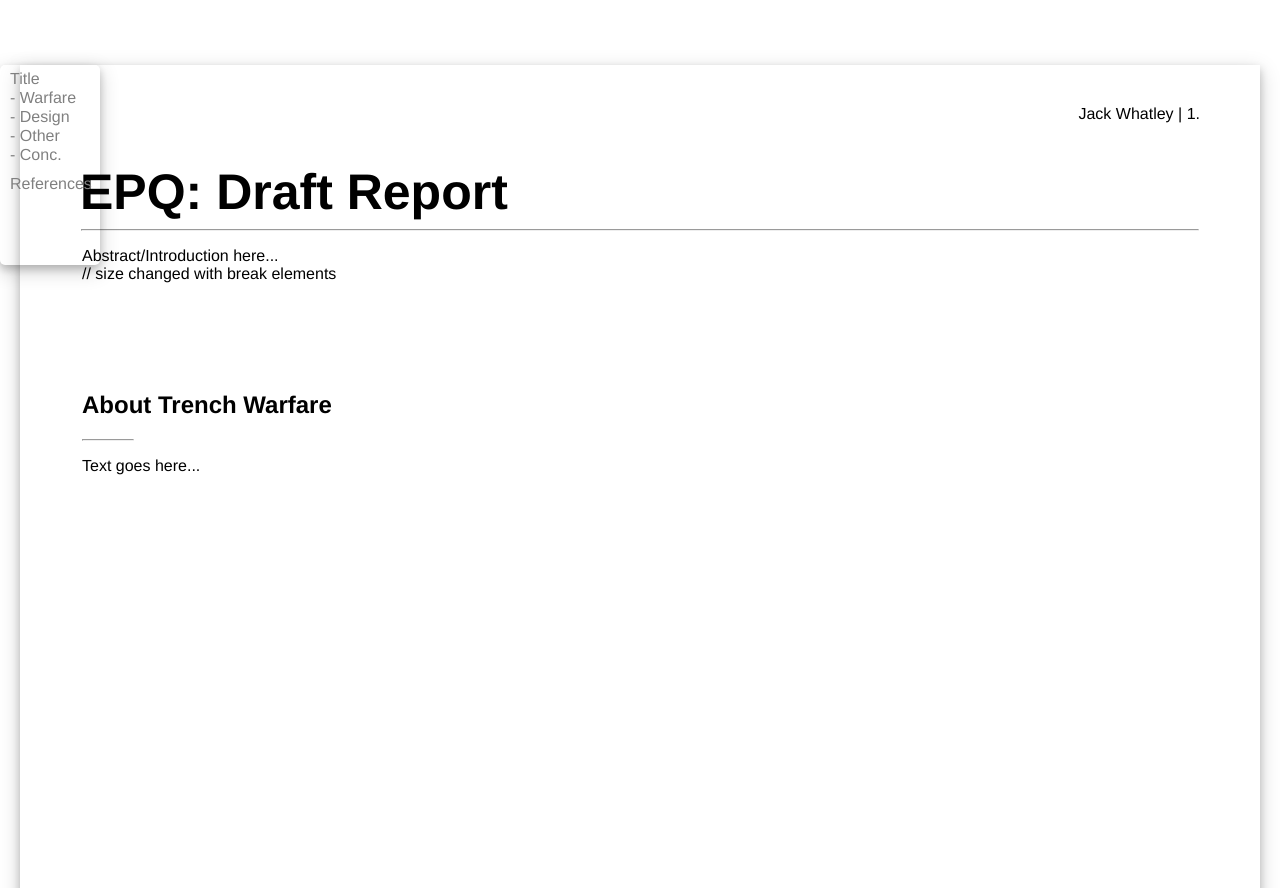
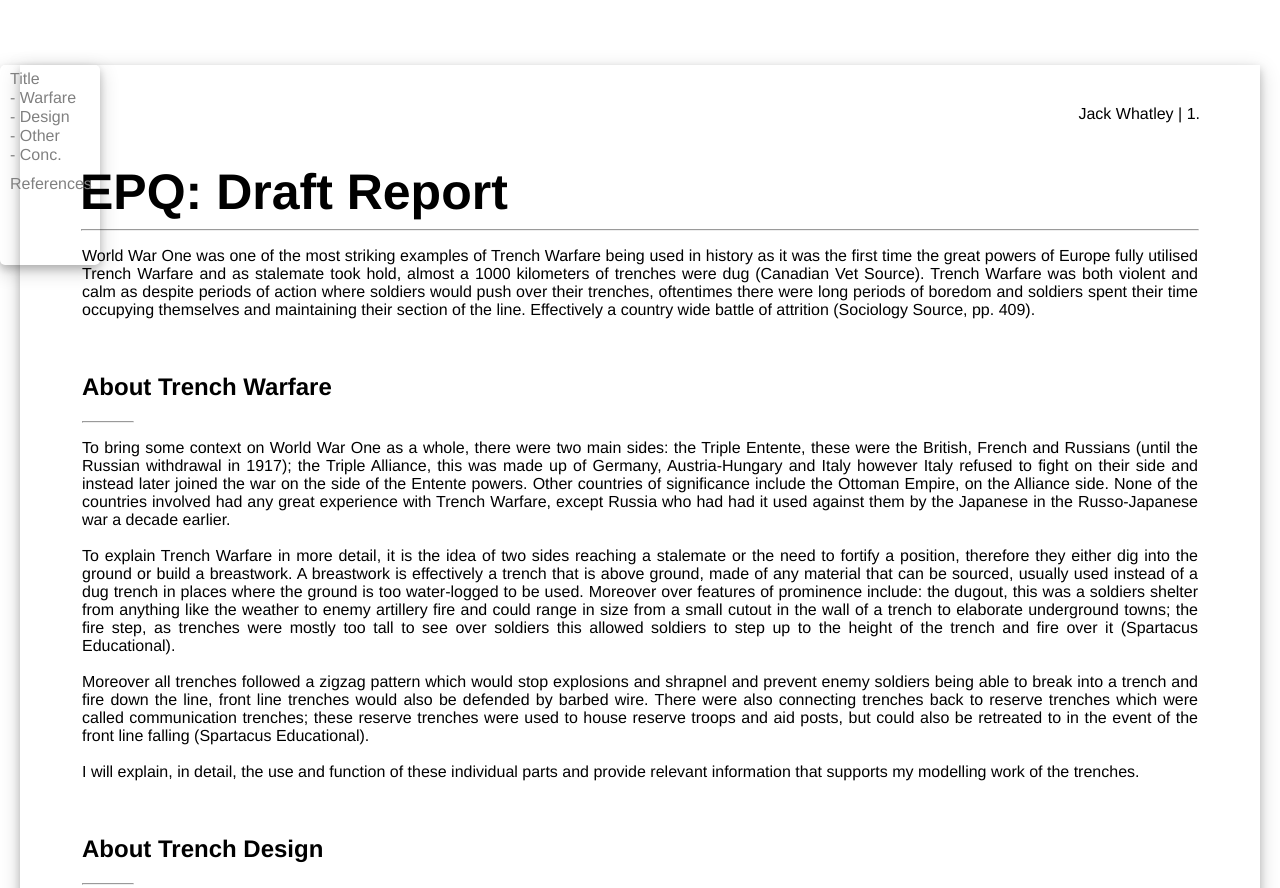
Before and after one commit to jack-whatley/epq-website, a plain HTML site: page index.html in a window 1280 px wide. Shown: the part 135-1023 px from the top of the page. Drawn offline with Linux system fonts and the light colour scheme.

Commit message:
added opening section

```diff
--- a/index.html
+++ b/index.html
@@ -47,12 +47,33 @@
 
 			<div class="text-body">
 
-				<p class="intro-text">Abstract/Introduction here...<br>// size changed with break elements</p><br><br><br><br>
+				<p class="intro-text">
+
+					World War One was one of the most striking examples of Trench Warfare being used in history as it was the first time the great powers of Europe fully utilised Trench Warfare
+					and as stalemate took hold, almost a 1000 kilometers of trenches were dug (Canadian Vet Source). Trench Warfare was both violent and calm as despite periods of action where soldiers would push over their trenches,
+					oftentimes there were long periods of boredom and soldiers spent their time occupying themselves and maintaining their section of the line.
+					Effectively a country wide battle of attrition (Sociology Source, pp. 409).
+
+				</p>
 
 				<!-- opening section -->
+				<br>
 				<h2 class="section-header" id="section1">About Trench Warfare</h2>
 				<hr class="hr-section">
-				<p class="text-element">Text goes here...</p><br><br><br><br>
+				<p class="text-element">
+
+					To bring some context on World War One as a whole, there were two main sides: the Triple Entente, these were the British, French and Russians (until the Russian withdrawal in 1917); the Triple Alliance, this was made up of Germany, Austria-Hungary and Italy however Italy refused to fight on their side and instead later joined the war on the side of the Entente powers. Other countries of significance include the Ottoman Empire, on the Alliance side. None of the countries involved had any great experience with Trench Warfare, except Russia who had had it used against them by the Japanese in the Russo-Japanese war a decade earlier.
+					<br><br>To explain Trench Warfare in more detail, it is the idea of two sides reaching a stalemate or the need to fortify a position, therefore they either dig into the ground or build a breastwork. A breastwork is effectively a trench that is above ground, made of any material that can be sourced, usually used instead of a dug trench in places where the ground is too water-logged to be used. Moreover over features of prominence include: the dugout, this was a soldiers shelter from anything like the weather to enemy artillery fire and could range in size from a small cutout in the wall of a trench to elaborate underground towns; the fire step, as trenches were mostly too tall to see over soldiers this allowed soldiers to step up to the height of the trench and fire over it (Spartacus Educational).
+					<br><br>Moreover all trenches followed a zigzag pattern which would stop explosions and shrapnel and prevent enemy soldiers being able to break into a trench and fire down the line, front line trenches would also be defended by barbed wire. There were also connecting trenches back to reserve trenches which were called communication trenches; these reserve trenches were used to house reserve troops and aid posts, but could also be retreated to in the event of the front line falling (Spartacus Educational).
+					<br><br>I will explain, in detail, the use and function of these individual parts and provide relevant information that supports my modelling work of the trenches.
+
+				</p>
+
+				<!-- trench design section (w/ artifact explanation) -->
+				<br>
+				<h2 class="section-header">About Trench Design</h2>
+				<hr class="hr-section">
+				<p class="text-element">Text goes here...</p>
 
 			</div>
 
@@ -68,10 +89,7 @@
 
 			<div class="text-body">
 
-				<!-- trench design section (w/ artifact explanation) -->
-				<h2 class="section-header">About Trench Design</h2>
-				<hr class="hr-section">
-				<p class="text-element">Text goes here...</p><br><br><br><br>
+
 
 			</div>
 
--- a/src/style.css
+++ b/src/style.css
@@ -14,6 +14,13 @@ body {
 	align-items: center;
 
 	font-family: Helvetica, sans-serif;
+
+}
+
+.text-element, .intro-text {
+
+	text-align: justify;
+	text-justify: inter-word;
 
 }
 
```
